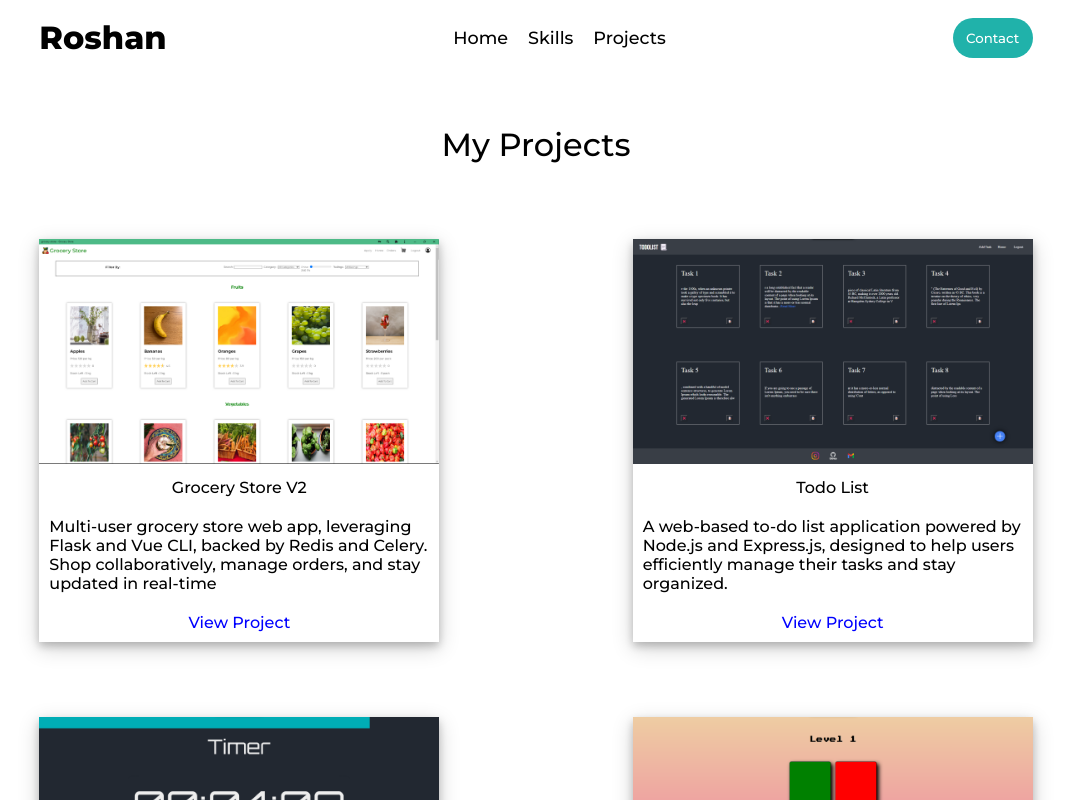
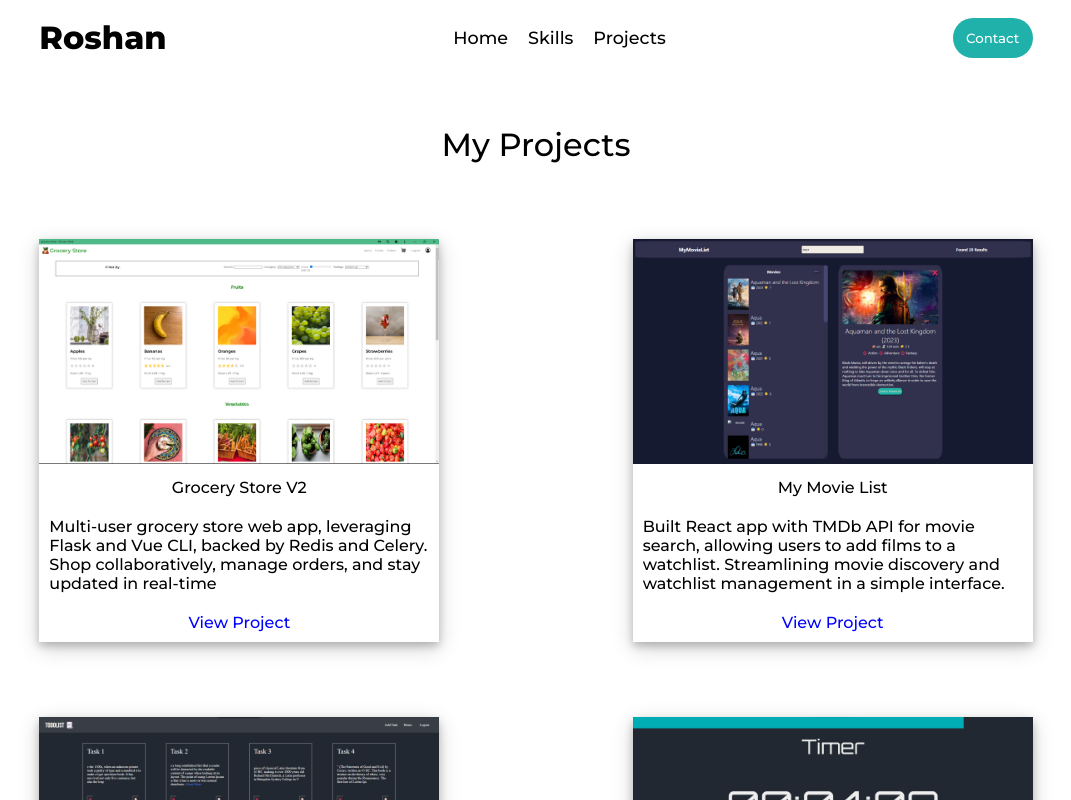
Before and after one commit to roshan21k/portfolio, a Vue app: page /project in a window 1280 px wide. Shown: the top 800 px of the page, without its empty margins (104-1175 px from the left). Built offline with nearby package versions, Linux system fonts and the light colour scheme; a web font is replaced by a local one.

Commit message:
new project

```diff
--- a/src/views/ContactView.vue
+++ b/src/views/ContactView.vue
@@ -23,7 +23,7 @@
       </div></a
     >
     <a
-      href="https://drive.google.com/file/d/12Vb-kNEpBJhEYA6zJDca5Os7PYE9FrQM/view?usp=sharing"
+      href="https://docs.google.com/document/d/1atxOcSH6XNjBRltdNt7o-IA2AXKpsmN9ycllUk1korw/edit?usp=sharing"
       target="_blank"
     >
       <div class="image">
--- a/src/views/ProjectView.vue
+++ b/src/views/ProjectView.vue
@@ -10,6 +10,19 @@
         Multi-user grocery store web app, leveraging Flask and Vue CLI, backed
         by Redis and Celery. Shop collaboratively, manage orders, and stay
         updated in real-time
+      </p>
+      <span class="view-project">View Project </span>
+    </div>
+    <div
+      class="box"
+      @click="redirectToURL('https://roshan21k.github.io/mymovielist/')"
+    >
+      <img src="@/assets/mymovielist.png" alt="My Movie List Image" />
+      <figcaption>My Movie List</figcaption>
+      <p>
+        Built React app with TMDb API for movie search, allowing users to add
+        films to a watchlist. Streamlining movie discovery and watchlist
+        management in a simple interface.
       </p>
       <span class="view-project">View Project </span>
     </div>
```
Also changed, not shown: src/assets/mymovielist.png (added).
